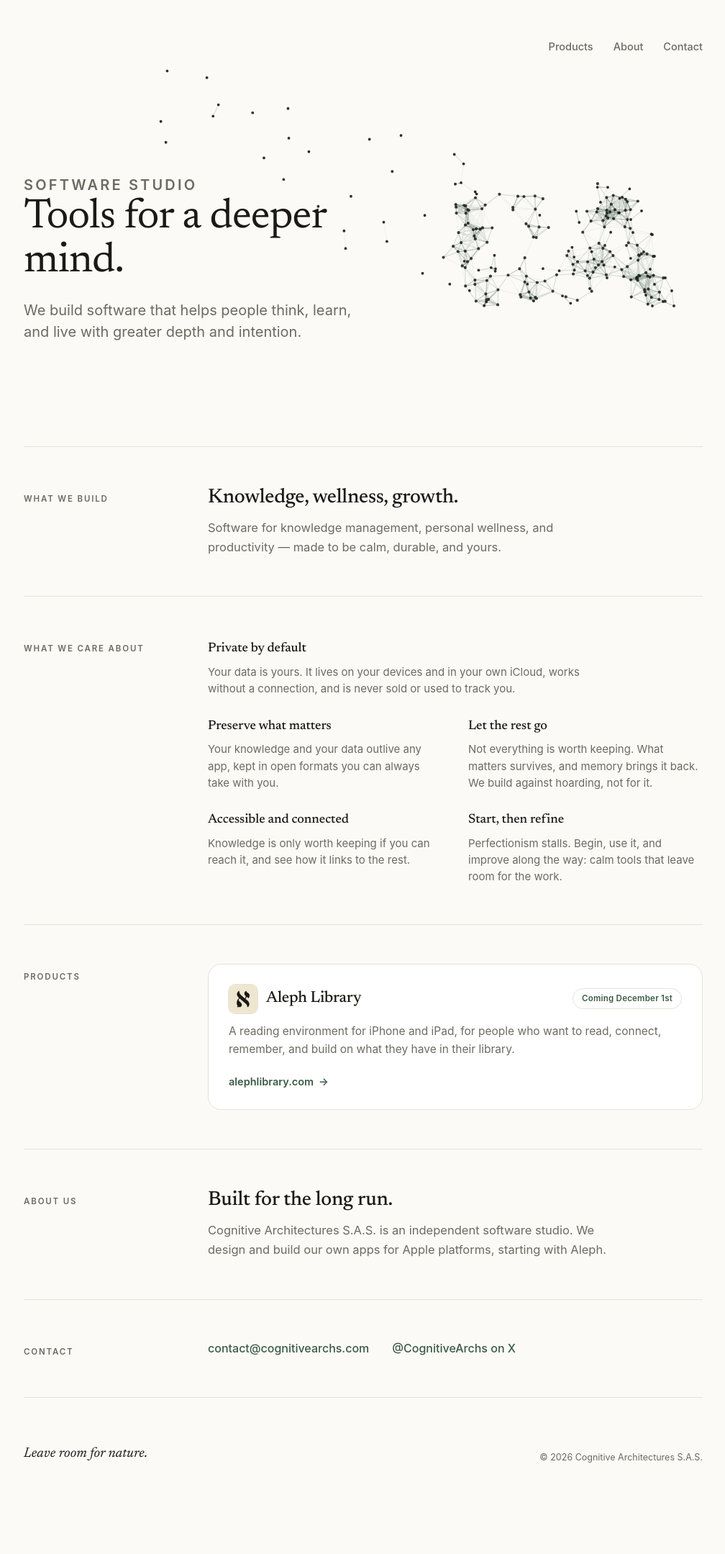
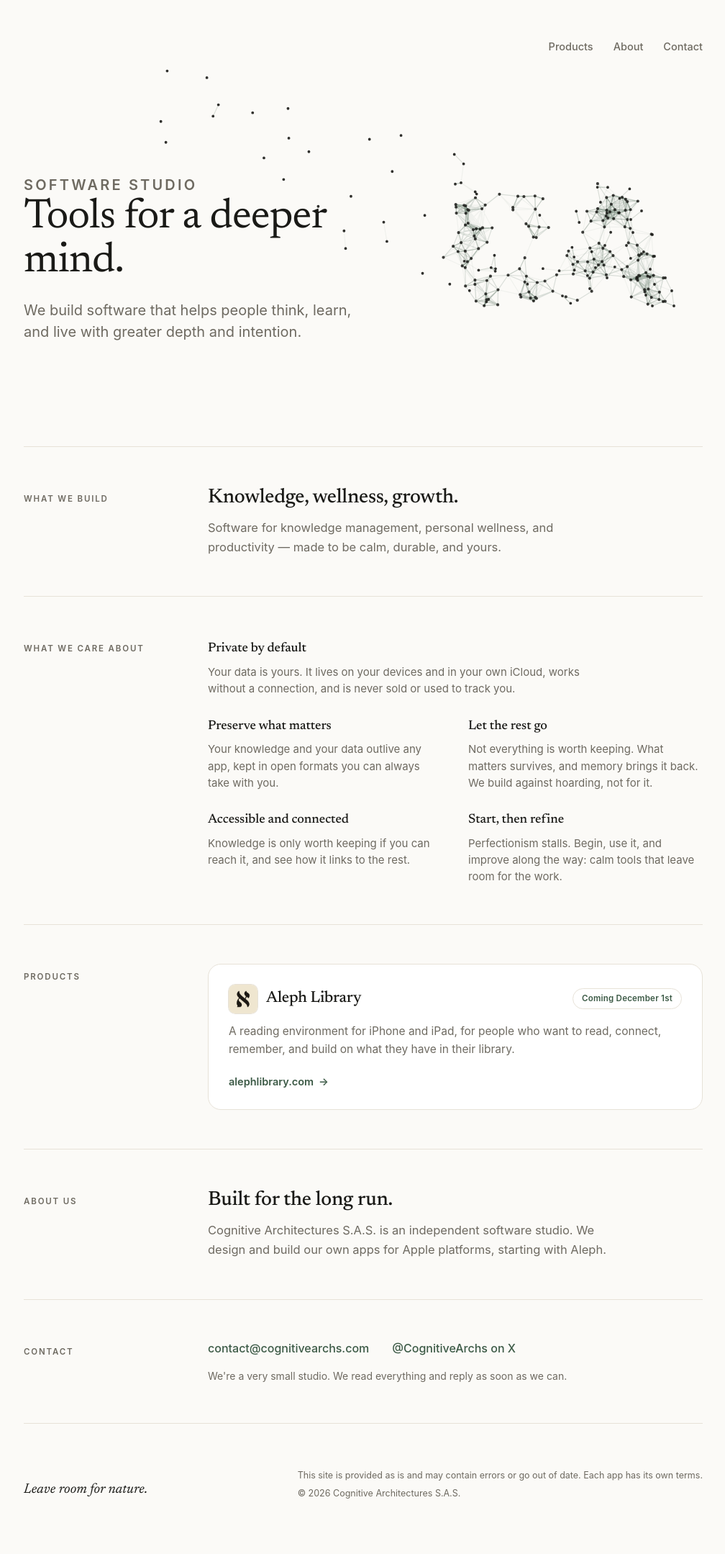
Before and after one commit to CognitiveArchitectures/cognitivearchitectures.github.io, a Jekyll site: the page built from index.html, in a window 1280 px wide. Shown: the whole page at 72% size, without its empty margins (135-1143 px from the left). Built offline with Jekyll 4.4.1, drawn with Linux system fonts in a browser that asks for light colours; before the commit the page ends 2110 px from its top, so only the background shows below that.

Commit message:
sitio: aviso legal breve y tiempo de respuesta honesto; el año del pie ya se escribe a mano
Co-Authored-By: Claude Opus 5.5 <noreply@anthropic.com>

```diff
--- a/_layouts/default.html
+++ b/_layouts/default.html
@@ -136,6 +136,7 @@
   /* Contact: correo y X en una fila; en teléfono, uno debajo del otro */
   .contact .links{ display:flex; flex-wrap:wrap; gap:8px 32px; font-size:16px; }
   .contact a{ font-weight:500; }
+  .contact .nota{ flex-basis:100%; margin:6px 0 0; font-size:14px; color:var(--muted); }
   @media (max-width:560px){ .contact .links{ flex-direction:column; gap:6px; } }
 
   /* Computadora: más ancho y cada sección en dos columnas (etiqueta | contenido) */
@@ -154,6 +155,7 @@
           display:flex; align-items:flex-end; justify-content:space-between; gap:20px; flex-wrap:wrap; }
   footer .nature{ font-family:var(--serif); font-style:italic; font-size:19px; color:var(--ink); margin:0; }
   footer small{ color:var(--muted); font-size:12.5px; }
+  footer .legal{ display:flex; flex-direction:column; gap:4px; }
   </style>
 </head>
 <body>
--- a/index.html
+++ b/index.html
@@ -114,16 +114,19 @@ description: A software studio building tools that help people think, learn, and
     <div class="body links">
       <a href="mailto:contact@cognitivearchs.com">contact@cognitivearchs.com</a>
       <a href="https://x.com/CognitiveArchs">@CognitiveArchs on X</a>
+      <p class="nota">We're a very small studio. We read everything and reply as soon as we can.</p>
     </div>
   </section>
 
   <footer>
     <p class="nature">Leave room for nature.</p>
-    <small>© <span id="y"></span> Cognitive Architectures S.A.S.</small>
+    <div class="legal">
+      <small>This site is provided as is and may contain errors or go out of date. Each app has its own terms.</small>
+      <small>© 2026 Cognitive Architectures S.A.S.</small>
+    </div>
   </footer>
 
 </div>
-<script>document.getElementById('y').textContent = new Date().getFullYear();</script>
 <script>
 // Red de neuronas que se arma en «CA»; sus neuronas viajan una por una hasta el logo, que se enciende conforme
 // llegan, y el nombre se descubre saliendo de él. La red que queda en el hero se suelta y sigue viva, tenue: deriva despacio, sus
```
